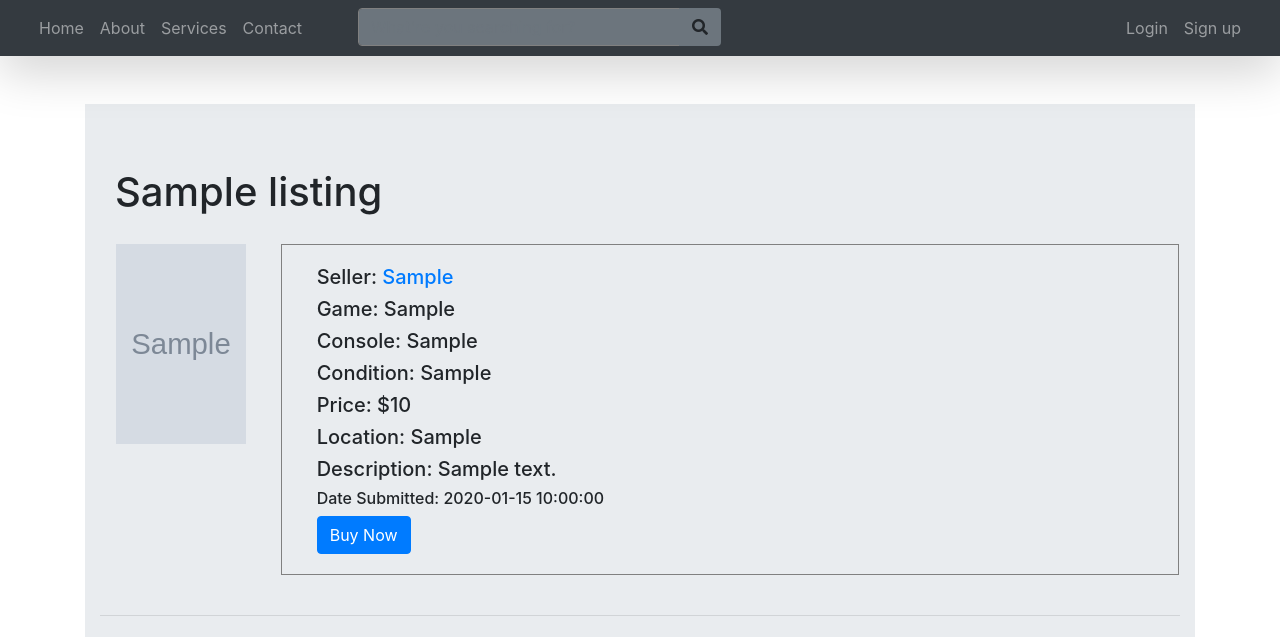
After one commit to bryantran04/phpgamebox, a PHP site: page /listing.php?listing=1 in a window 1280 px wide. The commit adds this page. Shown: the top 637 px of the page. Run offline with PHP 8.4, Linux system fonts and the light colour scheme; tables that the repository leaves empty or names only in its code hold one stand-in row (values such as "Sample post"); grey boxes marked "Sample" are stand-in pictures.

Commit message:
listing page

```diff
--- a/cdn.php
+++ b/cdn.php
@@ -1,6 +1,5 @@
     <link rel="stylesheet" href="https://stackpath.bootstrapcdn.com/bootstrap/4.3.1/css/bootstrap.min.css" integrity="sha384-ggOyR0iXCbMQv3Xipma34MD+dH/1fQ784/j6cY/iJTQUOhcWr7x9JvoRxT2MZw1T" crossorigin="anonymous">
     <link rel="stylesheet" href="styles/main.css">
     <link rel="stylesheet" href="styles/mobile.css">
-
     <link rel="stylesheet" href="https://use.fontawesome.com/releases/v5.7.2/css/all.css" integrity="sha384-fnmOCqbTlWIlj8LyTjo7mOUStjsKC4pOpQbqyi7RrhN7udi9RwhKkMHpvLbHG9Sr" crossorigin="anonymous" />
     <script src="//code.jquery.com/jquery.min.js"></script>
--- /dev/null
+++ b/listing.php
@@ -0,0 +1,129 @@
+<!DOCTYPE html>
+<html lang="en">
+
+<head>
+    <meta charset="UTF-8">
+    <meta name="viewport" content="width=device-width, initial-scale=1.0">
+    <?php include('cdn.php'); ?>
+
+    <title>Gamebox</title>
+</head>
+
+<body>
+
+    <header>
+        <div id="nav-placeholder"></div>
+        <!-- Will remove after we start php -->
+        <?php include 'connect-db.php'; ?>
+        <?php include 'navbar.php'; ?>
+        <?php
+        try {
+            $listing_id = $_GET['listing'];
+            $query = "SELECT * FROM listing WHERE id='$listing_id' LIMIT 1";
+            $statement = $db->prepare($query);
+            $statement->execute();
+            $result = $statement->fetchAll();
+            $statement->closecursor();
+
+            if (count($result) > 0) {
+                $title = $result[0]["title"];
+                $condition = $result[0]["game_condition"];
+                $picture = $result[0]["picture"];
+                $description = $result[0]["description"];
+                $owner = $result[0]["owner"];
+                $game = $result[0]["game"];
+                $console = $result[0]["console"];
+                $location = $result[0]["location"];
+                $price = $result[0]["price"];
+                $date_posted = $result[0]["dateposted"];
+            } else {
+                echo "<h1>Listing Not found<h1>";
+            }
+        } catch (Exception $e) {
+            echo "<h1>" . $e . "</h1>";
+        }
+
+
+
+
+        ?>
+    </header>
+
+    <div class="container mt-5">
+
+        <div class="jumbotron jumbotron-fluid">
+            <div class="container">
+                <div class="col-md-auto">
+                    <!--<img class="post_img" src="./images/place_holder/sword.jpg"> -->
+                    <h1 class="card-title"><?php echo $title ?></h1>
+                </div>
+
+
+                <div class="row p-3">
+                    <div class="col-sm-6 col-md-4 col-lg-3 col-xl-2">
+                        <img class="listing_img" src="submitted_pictures/<?php echo ($picture) ?>">
+                    </div>
+                    <div class=" col-sm-6 col-md-8 col-lg-9 col-xl-10" style="border:1px solid gray">
+                        <div class="card-body">
+                            <h5 class="card-text">Seller: <a href="profile.php?username=<?php echo $owner ?>"><?php echo $owner ?></a></h5>
+                            <h5 class="card-text">Game: <?php echo ucwords($game) ?></h5>
+                            <h5 class="card-text">Console: <?php echo ucwords($console) ?></h5>
+                            <h5 class="card-text">Condition: <?php echo ucwords($condition) ?></h5>
+                            <h5 class="price">Price: $<?php echo $price ?></h5>
+                            <h5 class="card-text">Location: <?php echo ucwords($location) ?></h5>
+                            <h5 class="card-text">Description: <?php echo $description ?></h5>
+                            <h6 class="date">Date Submitted: <?php echo $date_posted ?></h6>
+                            <a href="#" class="btn btn-primary" onclick="error_click()" id="buybtn">Buy Now</a>
+                            <br />
+                            <span class="card-text" id="error" style="color:red"></span>
+                        </div>
+                    </div>
+                </div>
+                <hr class="my-4">
+            </div>
+
+            <div class="row">
+                <div class="col-sm-8 m-auto">
+                    <!-- SLIDER WITH INDICATORS -->
+                    <div id="slider3" class="carousel slide mb-5" data-ride="carousel">
+                        <ol class="carousel-indicators">
+                            <li class="active" data-target="#slider3" data-slide-to="0"></li>
+                            <li data-target="#slider3" data-slide-to="1"></li>
+                            <li data-target="#slider3" data-slide-to="2"></li>
+                            <li data-target="#slider3" data-slide-to="3"></li>
+                        </ol>
+                        <div class="carousel-inner">
+                            <div class="carousel-item active">
+                                <img class="post_img" src="./images/place_holder/sword.jpg" alt="First Slide">
+                            </div>
+                            <div class="carousel-item">
+                                <img class="post_img" src="./images/place_holder/sword_art.jpeg" alt="Second Slide">
+                            </div>
+                            <div class="carousel-item">
+                                <img class="post_img" src="./images/place_holder/sword_battle.jpg" alt="Third Slide">
+                            </div>
+                            <div class="carousel-item">
+                                <img class="post_img" src="./images/place_holder/sword_battle2.jpg" alt="Fourth Slide">
+                            </div>
+                        </div>
+
+                        <!-- CONTROLS -->
+                        <a href="#slider3" class="carousel-control-prev" data-slide="prev">
+                            <span class="carousel-control-prev-icon"></span>
+                        </a>
+
+                        <a href="#slider3" class="carousel-control-next" data-slide="next">
+                            <span class="carousel-control-next-icon"></span>
+                        </a>
+                    </div>
+                </div>
+            </div>
+        </div>
+    </div>
+
+
+    <?php include('scripts.php'); ?>
+    <script src="./scripts/listing_page.js"></script>
+</body>
+
+</html>
--- a/login.php
+++ b/login.php
@@ -5,6 +5,7 @@
     <meta charset="UTF-8">
     <meta name="viewport" content="width=device-width, initial-scale=1.0">
     <?php include('cdn.php'); ?>
+
 
     <title>Document</title>
 </head>
--- a/profile.php
+++ b/profile.php
@@ -22,8 +22,8 @@
 try {
     $username = $_GET['username'];
 
-    $user_check_query = "SELECT * FROM user WHERE username='$username' LIMIT 1";
-    $statement = $db->prepare($user_check_query);
+    $query = "SELECT * FROM user WHERE username='$username' LIMIT 1";
+    $statement = $db->prepare($query);
     $statement->execute();
     $result = $statement->fetchAll();
     $statement->closecursor();
--- /dev/null
+++ b/scripts/listing_page.js
@@ -0,0 +1,18 @@
+$('.carousel').carousel({
+    interval: 3000,
+    keyboard: true,
+    pause: 'hover',
+    wrap: true
+});
+
+$('#slider4').on('slide.bs.carousel', function () { });
+
+$('#slider4').on('slid.bs.carousel', function () { });
+
+
+function error_click() {
+    var msg = document.getElementById("error");
+    console.log(msg);
+    msg.innerHTML = "Sold out!";
+
+}
```
Also changed, not shown: results.php (+2 -6 lines).
